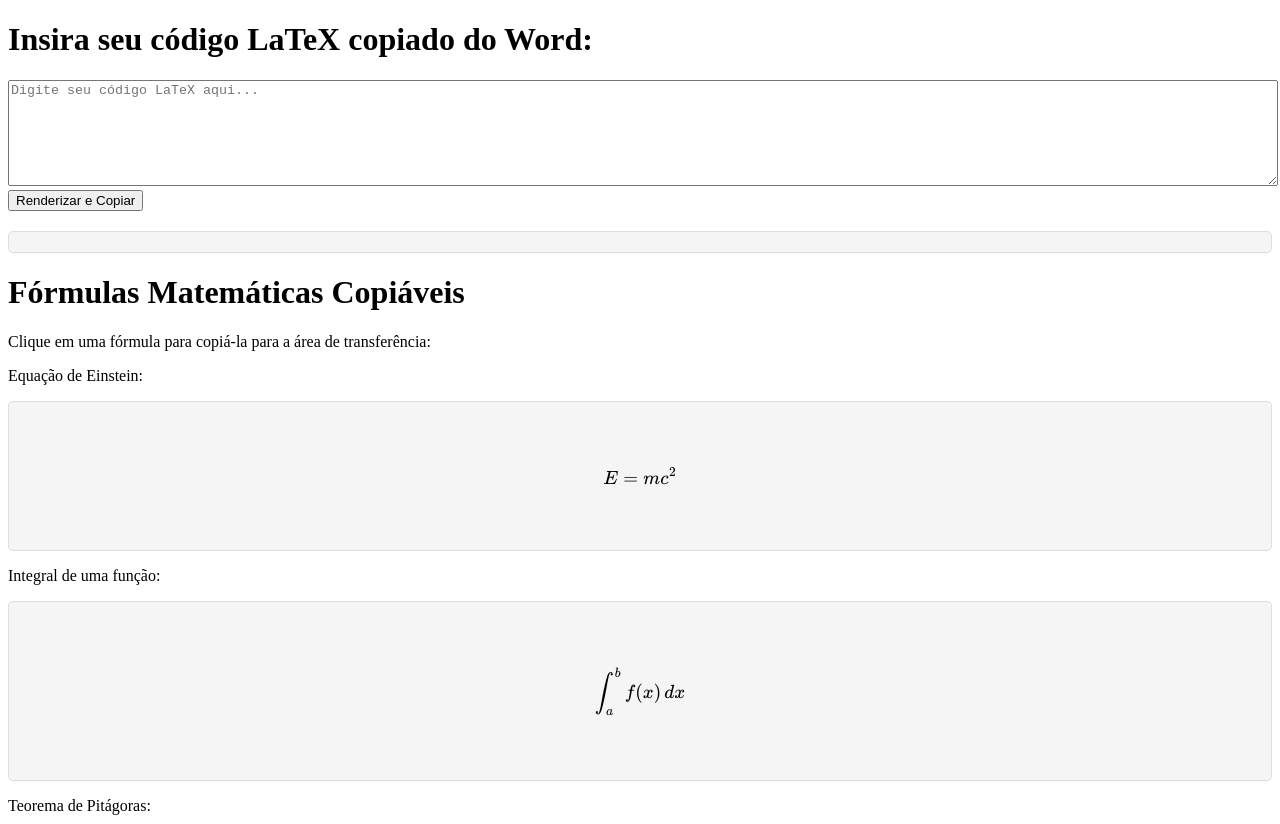
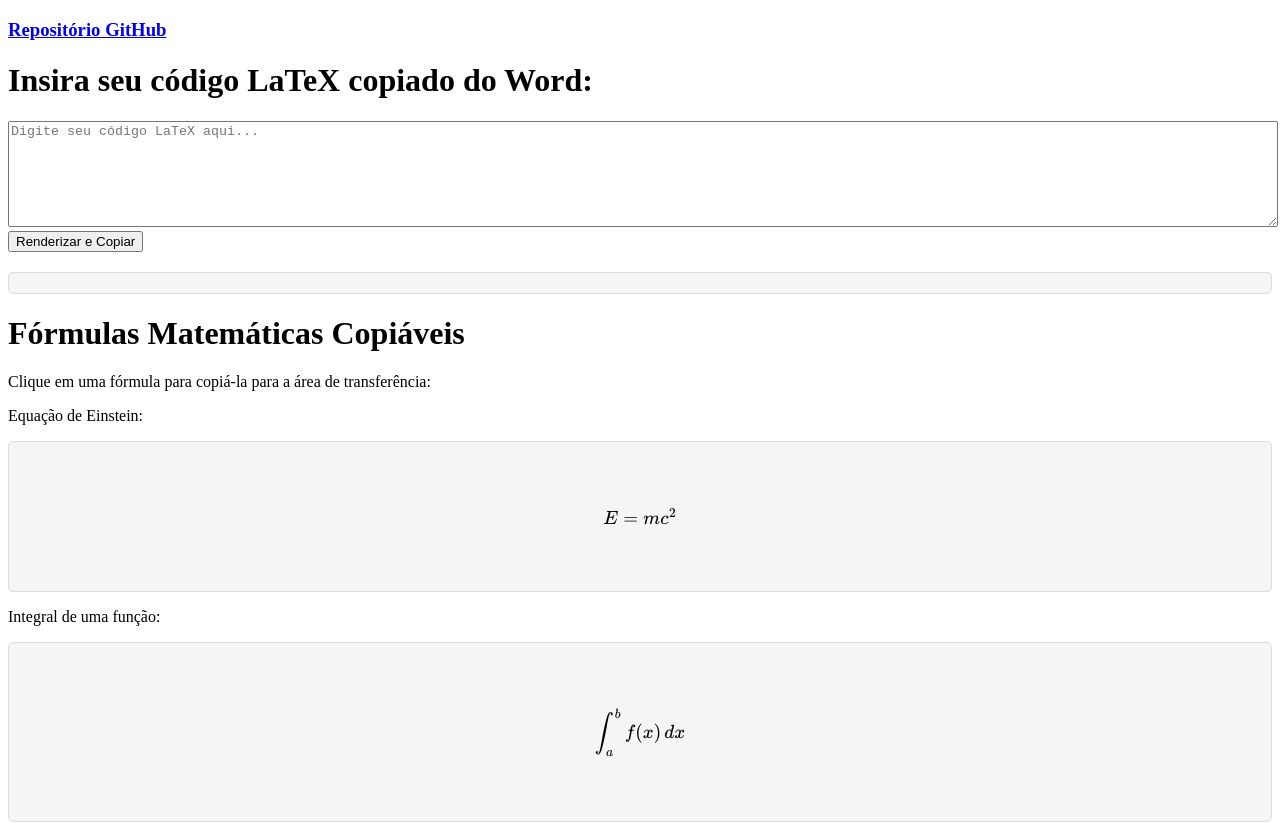
Before and after one commit to vandoPinto/LaTeX_formula, a plain HTML site: page index.html in a window 1280 px wide. Shown: the top 824 px of the page. Drawn offline with nearby package versions, Linux system fonts and the light colour scheme.

Commit message:
Update index.html

```diff
--- a/index.html
+++ b/index.html
@@ -43,6 +43,9 @@
 </head>
 
 <body>
+    <a href="https://github.com/vandoPinto/LaTeX_formula" target="_blank">
+        <h3>Repositório GitHub</h3>
+    </a>
     <div class="input-form">
         <h1>Insira seu código LaTeX copiado do Word:</h1>
         <textarea id="latex-input" placeholder="Digite seu código LaTeX aqui..."></textarea>
```
